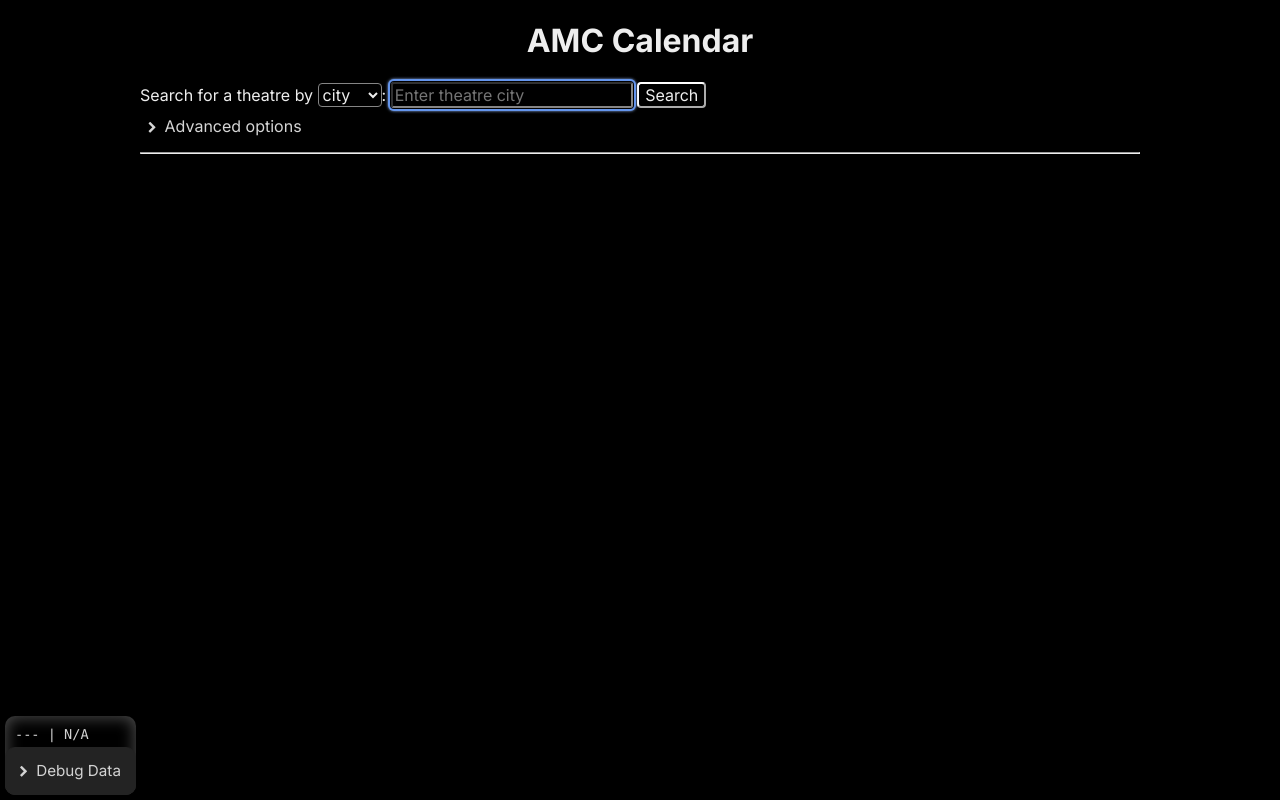
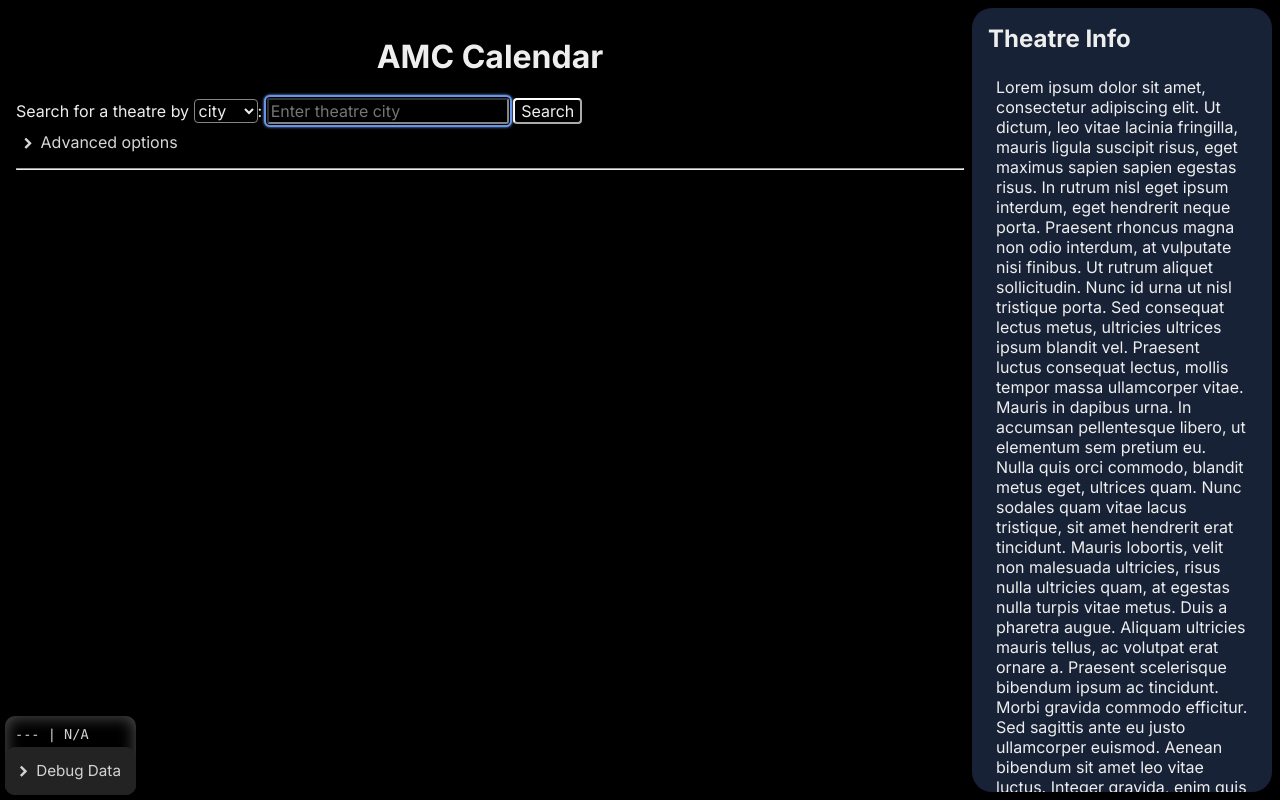
Before and after one commit to D-Pod-dev/AMC-calendar, a plain HTML site: page frontend/index.html in a window 1280 px wide. Drawn offline with nearby package versions, Linux system fonts and the light colour scheme.

Commit message:
sidebar prototype

```diff
--- a/frontend/index.html
+++ b/frontend/index.html
@@ -29,13 +29,16 @@
             <section id="theatre-results"></section>
         </div>
     </main>
-    <aside id="sidebar" hidden>
+
+    <aside id="infobar">
         <h2>Theatre Info</h2>
-        <p>
-            Lorem ipsum dolor sit amet, consectetur adipiscing elit. Ut dictum, leo vitae lacinia fringilla, mauris ligula suscipit risus, eget maximus sapien sapien egestas risus. In rutrum nisl eget ipsum interdum, eget hendrerit neque porta. Praesent rhoncus magna non odio interdum, at vulputate nisi finibus. Ut rutrum aliquet sollicitudin. Nunc id urna ut nisl tristique porta. Sed consequat lectus metus, ultricies ultrices ipsum blandit vel. Praesent luctus consequat lectus, mollis tempor massa ullamcorper vitae. Mauris in dapibus urna. In accumsan pellentesque libero, ut elementum sem pretium eu. Nulla quis orci commodo, blandit metus eget, ultrices quam.
+        <section>
+            <p>
+                Lorem ipsum dolor sit amet, consectetur adipiscing elit. Ut dictum, leo vitae lacinia fringilla, mauris ligula suscipit risus, eget maximus sapien sapien egestas risus. In rutrum nisl eget ipsum interdum, eget hendrerit neque porta. Praesent rhoncus magna non odio interdum, at vulputate nisi finibus. Ut rutrum aliquet sollicitudin. Nunc id urna ut nisl tristique porta. Sed consequat lectus metus, ultricies ultrices ipsum blandit vel. Praesent luctus consequat lectus, mollis tempor massa ullamcorper vitae. Mauris in dapibus urna. In accumsan pellentesque libero, ut elementum sem pretium eu. Nulla quis orci commodo, blandit metus eget, ultrices quam.
 
-            Nunc sodales quam vitae lacus tristique, sit amet hendrerit erat tincidunt. Mauris lobortis, velit non malesuada ultricies, risus nulla ultricies quam, at egestas nulla turpis vitae metus. Duis a pharetra augue. Aliquam ultricies mauris tellus, ac volutpat erat ornare a. Praesent scelerisque bibendum ipsum ac tincidunt. Morbi gravida commodo efficitur. Sed sagittis ante eu justo ullamcorper euismod. Aenean bibendum sit amet leo vitae luctus. Integer gravida, enim quis dapibus tempus, elit orci ornare odio, sit amet convallis quam orci et nisl. Phasellus pellentesque urna in hendrerit molestie.
-        </p>
+                Nunc sodales quam vitae lacus tristique, sit amet hendrerit erat tincidunt. Mauris lobortis, velit non malesuada ultricies, risus nulla ultricies quam, at egestas nulla turpis vitae metus. Duis a pharetra augue. Aliquam ultricies mauris tellus, ac volutpat erat ornare a. Praesent scelerisque bibendum ipsum ac tincidunt. Morbi gravida commodo efficitur. Sed sagittis ante eu justo ullamcorper euismod. Aenean bibendum sit amet leo vitae luctus. Integer gravida, enim quis dapibus tempus, elit orci ornare odio, sit amet convallis quam orci et nisl. Phasellus pellentesque urna in hendrerit molestie.
+            </p>
+        </section>
     </aside>
 
     <div id="debug-panel">
--- a/frontend/style.css
+++ b/frontend/style.css
@@ -48,10 +48,20 @@
 
 /* MAIN LAYOUT */
 
+*, *::before, *::after {
+    box-sizing: border-box;
+}
+
 body {
     font-family: Inter, Verdana, Geneva, Tahoma, sans-serif;
     color: var(--main-color);
     background-color: var(--background-color);
+
+    /* margin: 0; */
+
+    display: flex;
+    flex-direction: row;
+    /* gap: 0.5rem; */
 }
 
 select, input, button {
@@ -61,28 +71,58 @@ select, input, button {
     border-radius: 4px;
 }
 
+@media (max-width: 700px) {
+    #sidebar {
+
+    }
+}
+
 main {
     max-width: 1000px;
     margin: 0 auto;
+    padding: 8px;
+    flex: 1;
 }
 
-aside {
-    width: 900px;
-    /* position: float; */
+#infobar {
+    box-sizing: border-box;
+    width: 300px;
+    flex-shrink: 0;
+    /* margin: 8px 0; */
 
-    padding: 10px;
+    position: sticky;
+    top: 0;
+    right: 0;
+    height: calc(100vh - 16px);
+    align-self: flex-start;
+
+    padding-top: 1rem;
     border-radius: 20px;
 
     background-color: color-mix(
         in srgb,
-        var(--accent-color) 30%,
-        var(--background-color) 70%
-    );
+        var(--accent-color) 25%,
+        var(--background-color) 85%
+        );
     backdrop-filter: blur(5px);
 
-    * {
+    display: flex;
+    flex-direction: column;
+
+    h2 {
+        flex-shrink: 0;
+        margin: 0 1rem;
+    }
+
+    section {
+        padding: 0.5rem 1.5rem;
+        flex: 1;
+        overflow: auto;
+    }
+
+    /* * {
         border: solid 1px var(--accent-color);
-    }
+    } */
 }
 
 /* OUTLINE ON KEYBOARD FOCUS */
```
